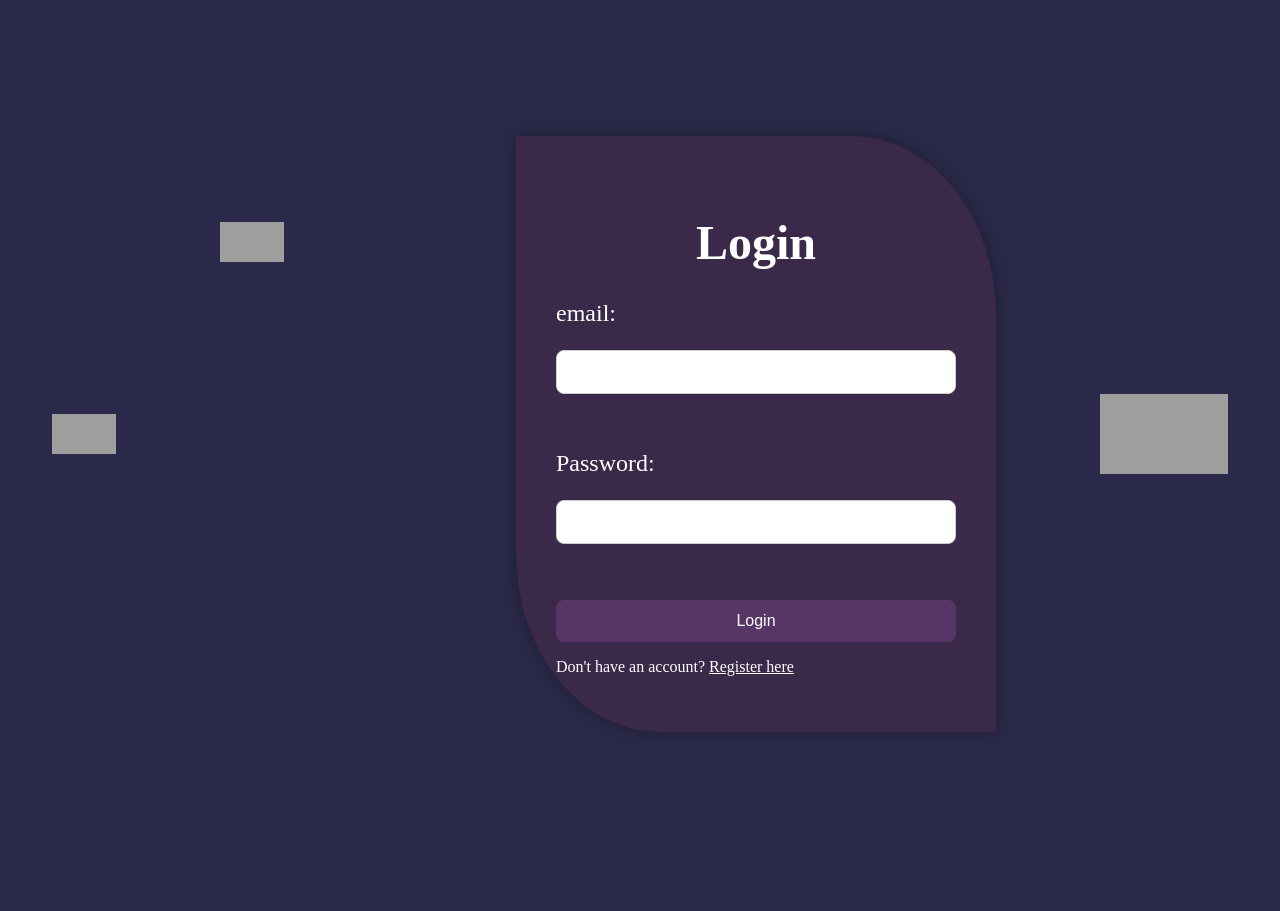
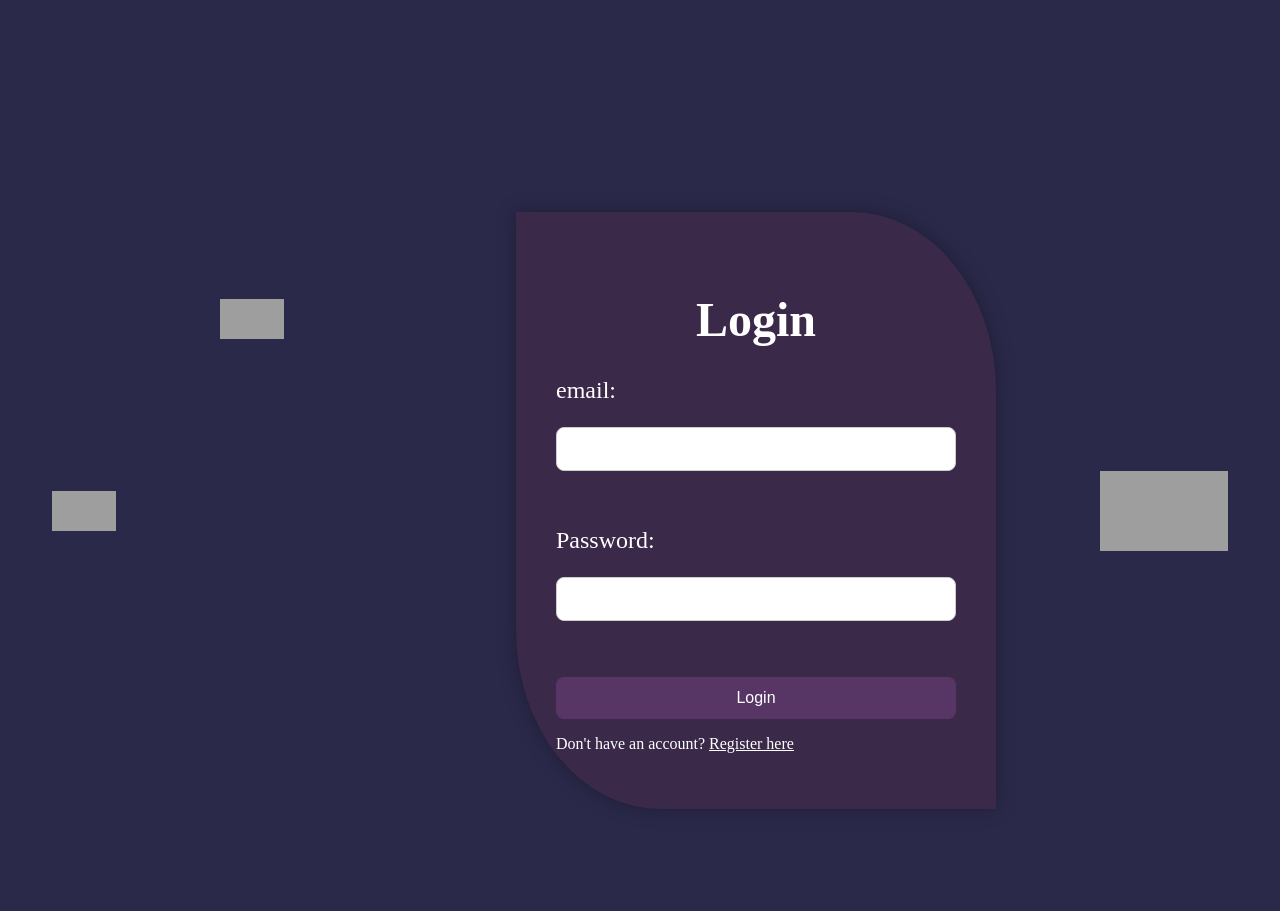
Before and after one commit to Prudhvikumar213/vk_restaurants, a Flask app: page /login in a window 1280 px wide. Shown: the part 86-997 px from the top of the page. Before the commit the page ends 818 px from the top, so only its background shows below. Run offline with Flask 3, Linux system fonts and the light colour scheme; grey boxes are pictures that could not be loaded.

Commit message:
Update login.html

```diff
--- a/templates/login.html
+++ b/templates/login.html
@@ -10,6 +10,7 @@
         padding: 0;
         width: 100%;
         height: 100%;
+        padding-top:6%
     }
          header {
     position: fixed;
```
